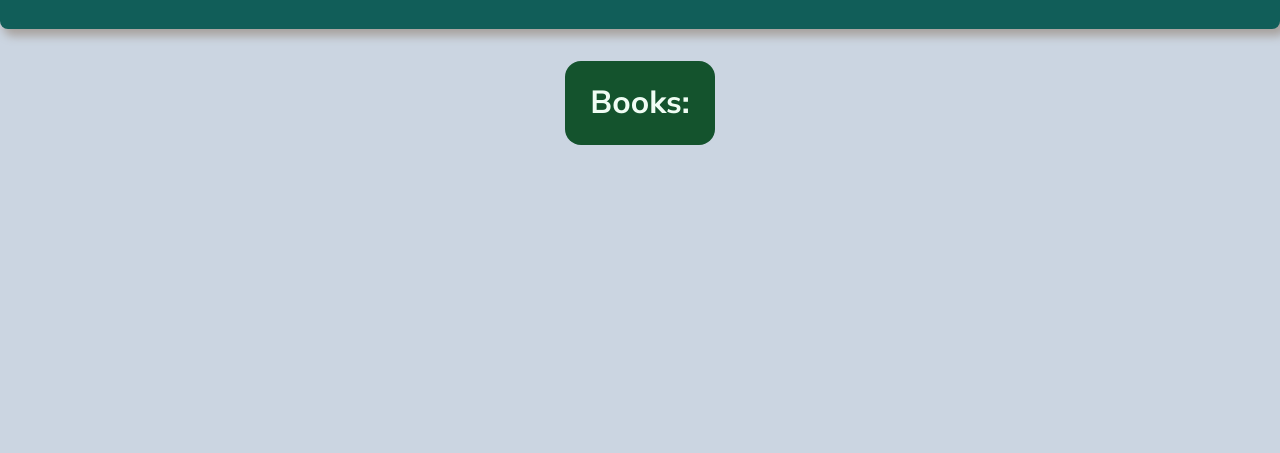
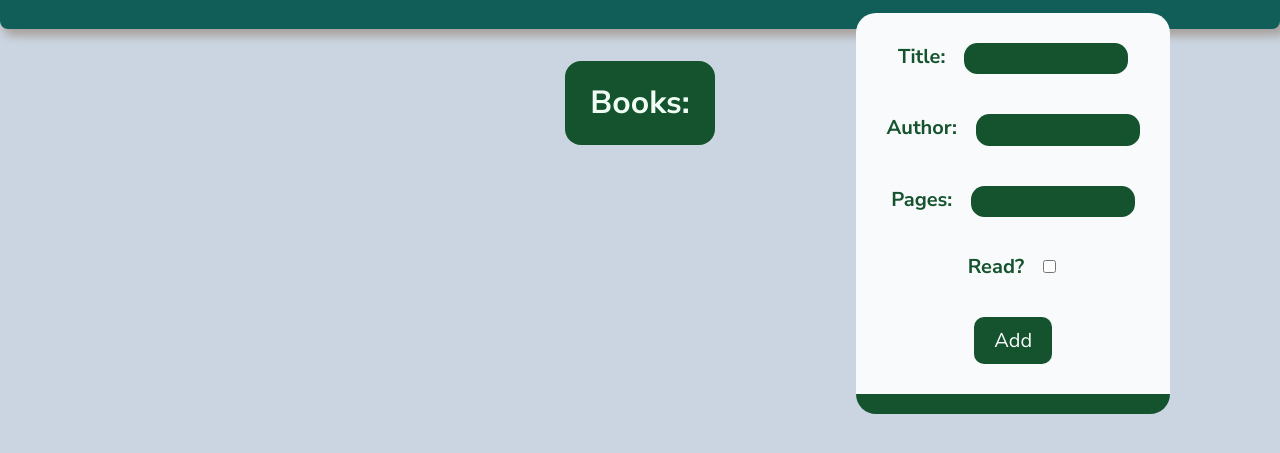
Before and after one commit to mbchavez27/Online-Library, a plain HTML site: page index.html in a window 1280 px wide. Both pictures are taken after a click on the button "Add Book". Shown: the part 97-550 px from the top of the page. Drawn offline with Linux system fonts and the light colour scheme.

Commit message:
add and remove add book form

```diff
--- a/index.html
+++ b/index.html
@@ -19,7 +19,7 @@
       </div>
       <div class="headerActions">
         <div class="addBook">
-          <button type="button">
+          <button type="button" id="addBookButton">
             <svg style="width: 24px; height: 24px" viewBox="0 0 24 24">
               <path
                 fill="currentColor"
@@ -27,6 +27,50 @@
               /></svg
             >Add Book
           </button>
+          <div class="addBookForm">
+            <form class="addBookFormForm">
+              <p>
+                <label for="addBookTitle">Title:</label>
+                <input
+                  type="text"
+                  name="addBookTitle"
+                  value=""
+                  id="addBookTitle"
+                />
+              </p>
+              <p>
+                <label for="addBookAuthor">Author:</label>
+                <input
+                  type="text"
+                  name="addBookAuthor"
+                  value=""
+                  id="addBookAuthor"
+                />
+              </p>
+              <p>
+                <label for="addBookPages">Pages:</label>
+                <input
+                  type="number"
+                  name="addBookPages"
+                  value=""
+                  id="addBookPages"
+                  min="1"
+                />
+              </p>
+              <p>
+                <label for="addisBookRead">Read?</label>
+                <input
+                  type="checkbox"
+                  name="addBookRead"
+                  value=""
+                  id="addisBookRead"
+                />
+              </p>
+              <p>
+                <button>Add</button>
+              </p>
+            </form>
+          </div>
         </div>
         <div class="accountInfo">
           <button type="button">
--- a/script.js
+++ b/script.js
@@ -0,0 +1,7 @@
+// Add Book Form
+// changing visibility
+let addBookForm = document.querySelector(".addBookFormForm");
+document.querySelector("#addBookButton").addEventListener("click", () => {
+  if (addBookForm.style.display == "flex") addBookForm.style.display = "none";
+  else addBookForm.style.display = "flex";
+});
--- a/style.css
+++ b/style.css
@@ -125,3 +125,45 @@ header {
   display: flex;
   justify-content: center;
 }
+
+.addBookForm form {
+  position: absolute;
+  display: none;
+  flex-direction: column;
+  justify-content: center;
+  align-items: center;
+  background-color: #f8fafc;
+  color: #14532d;
+  padding: 1.5em;
+  font-size: 1.25em;
+  border-radius: 1em;
+  gap: 2em;
+  border-bottom: 20px solid #14532d;
+  top: 5.5em;
+  right: 5.5em;
+  font-weight: bold;
+}
+
+.addBookForm input {
+  font-family: "Nunito Sans", sans-serif;
+  border: none;
+  border-radius: 1em;
+  background-color: #14532d;
+  color: #f8fafc;
+  padding: 0.5em;
+  outline: none;
+  margin-left: 1em;
+  accent-color: red;
+}
+
+.addBookForm input[type="checkbox"] {
+  background-color: green;
+}
+
+.addBookForm button {
+  padding: 0.5em;
+  padding-left: 1em;
+  padding-right: 1em;
+  background-color: #14532d;
+  color: #f8fafc;
+}
```
